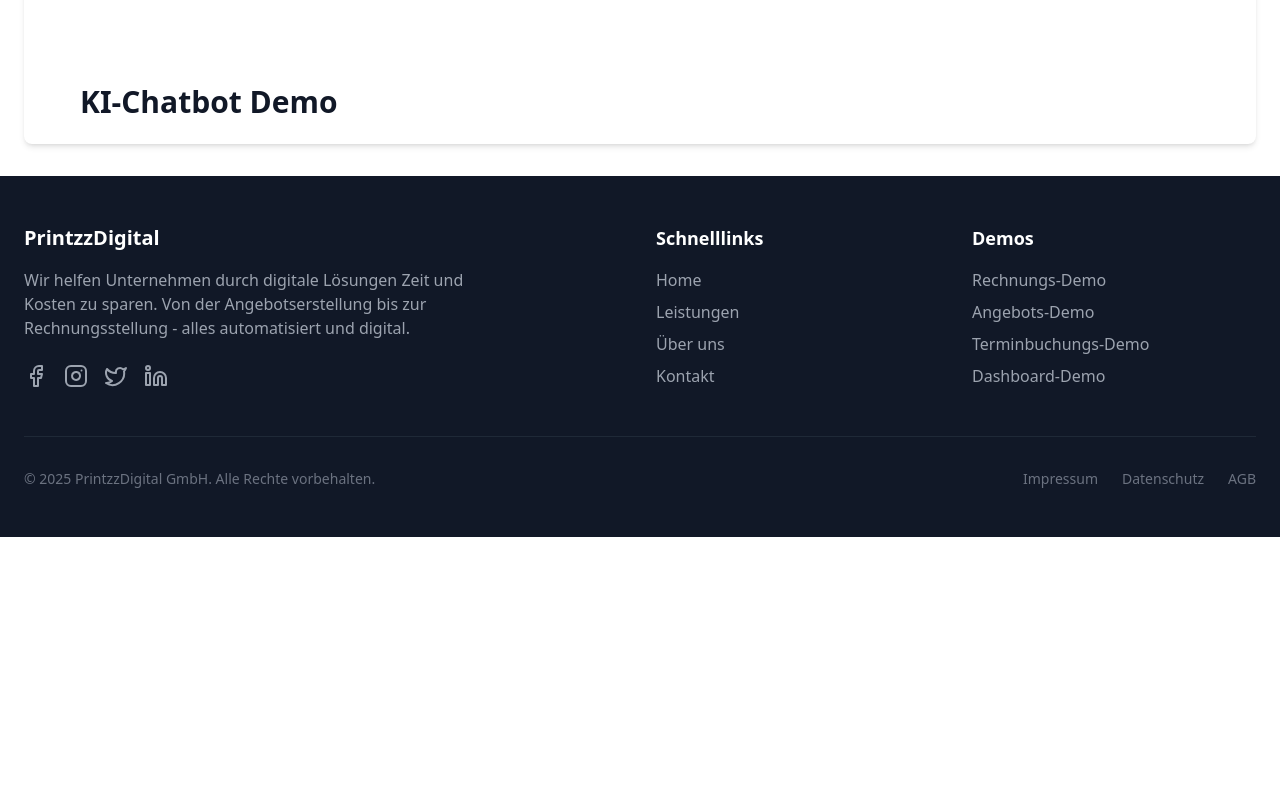
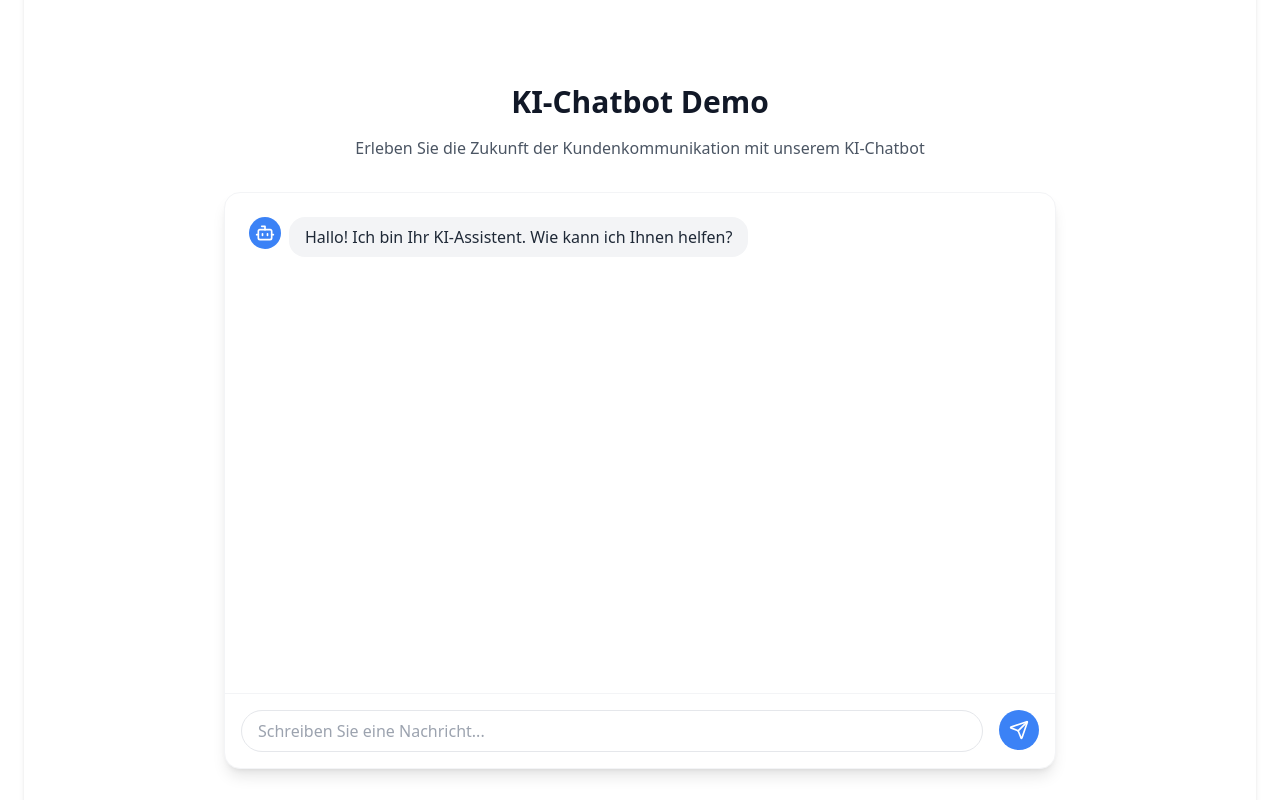
Before and after one commit to lk2693/printzzdigital, a Next.js app: page /demos/AI-bot in a window 1280 px wide. Shown: the part 280-1080 px from the top of the page. Before the commit the page ends 817 px from the top, so only its background shows below. Built offline with nearby package versions, Linux system fonts and the light colour scheme.

Commit message:
„AI2„

```diff
--- a/components/AiDemo.tsx
+++ b/components/AiDemo.tsx
@@ -1,13 +1,101 @@
 "use client"
 
-import React from 'react';
+import React, { useState } from 'react';
+import { Send, Bot, User } from 'lucide-react';
 
 export default function AIDemo() {
+  const [messages, setMessages] = useState<Array<{text: string; sender: 'bot' | 'user'}>>([
+    { text: "Hallo! Ich bin Ihr KI-Assistent. Wie kann ich Ihnen helfen?", sender: 'bot' }
+  ]);
+  const [input, setInput] = useState('');
+  const [isTyping, setIsTyping] = useState(false);
+
+  const handleSend = async () => {
+    if (!input.trim()) return;
+
+    // Add user message
+    setMessages(prev => [...prev, { text: input, sender: 'user' }]);
+    setInput('');
+    setIsTyping(true);
+
+    // Simulate AI response
+    setTimeout(() => {
+      setMessages(prev => [...prev, {
+        text: "Danke für Ihre Nachricht! Dies ist eine Demo-Version des KI-Chatbots. In der finalen Version werden hier intelligente, personalisierte Antworten erscheinen.",
+        sender: 'bot'
+      }]);
+      setIsTyping(false);
+    }, 1500);
+  };
+
   return (
-    <div className="pt-24">
-      <div className="max-w-7xl mx-auto px-4 sm:px-6 lg:px-8">
-        <h1 className="text-3xl font-bold text-gray-900">KI-Chatbot Demo</h1>
-        {/* Add your AI chatbot demo content here */}
+    <div className="pt-24 pb-16">
+      <div className="max-w-4xl mx-auto px-4 sm:px-6 lg:px-8">
+        <div className="text-center mb-8">
+          <h1 className="text-3xl font-bold text-gray-900">KI-Chatbot Demo</h1>
+          <p className="mt-4 text-gray-600">
+            Erleben Sie die Zukunft der Kundenkommunikation mit unserem KI-Chatbot
+          </p>
+        </div>
+
+        {/* Chat Container */}
+        <div className="bg-white rounded-2xl shadow-lg border border-gray-100">
+          {/* Chat Messages */}
+          <div className="h-[500px] overflow-y-auto p-6 space-y-4">
+            {messages.map((message, index) => (
+              <div key={index} className={`flex ${message.sender === 'user' ? 'justify-end' : 'justify-start'}`}>
+                <div className={`flex items-start space-x-2 max-w-[80%] ${message.sender === 'user' ? 'flex-row-reverse space-x-reverse' : ''}`}>
+                  <div className={`w-8 h-8 rounded-full flex items-center justify-center ${
+                    message.sender === 'bot' ? 'bg-blue-500' : 'bg-gray-200'
+                  }`}>
+                    {message.sender === 'bot' ?
+                      <Bot className="w-5 h-5 text-white" /> :
+                      <User className="w-5 h-5 text-gray-600" />
+                    }
+                  </div>
+                  <div className={`rounded-2xl px-4 py-2 ${
+                    message.sender === 'bot'
+                      ? 'bg-gray-100 text-gray-800'
+                      : 'bg-blue-500 text-white'
+                  }`}>
+                    {message.text}
+                  </div>
+                </div>
+              </div>
+            ))}
+            {isTyping && (
+              <div className="flex justify-start">
+                <div className="bg-gray-100 rounded-2xl px-4 py-2">
+                  <div className="flex space-x-2">
+                    <div className="w-2 h-2 bg-gray-400 rounded-full animate-bounce"></div>
+                    <div className="w-2 h-2 bg-gray-400 rounded-full animate-bounce delay-100"></div>
+                    <div className="w-2 h-2 bg-gray-400 rounded-full animate-bounce delay-200"></div>
+                  </div>
+                </div>
+              </div>
+            )}
+          </div>
+
+          {/* Input Area */}
+          <div className="border-t border-gray-100 p-4">
+            <div className="flex space-x-4">
+              <input
+                type="text"
+                value={input}
+                onChange={(e) => setInput(e.target.value)}
+                onKeyPress={(e) => e.key === 'Enter' && handleSend()}
+                placeholder="Schreiben Sie eine Nachricht..."
+                className="flex-1 px-4 py-2 border border-gray-200 rounded-full focus:outline-none focus:ring-2 focus:ring-blue-500 focus:border-transparent"
+              />
+              <button
+                onClick={handleSend}
+                className="bg-blue-500 text-white rounded-full w-10 h-10 flex items-center justify-center hover:bg-blue-600 transition-colors"
+              >
+                <Send className="w-5 h-5" />
+              </button>
+            </div>
+          </div>
+        </div>
       </div>
     </div>
   );
```
Also changed, not shown: app/demos/AI-bot/page.tsx (+3 -4 lines).
